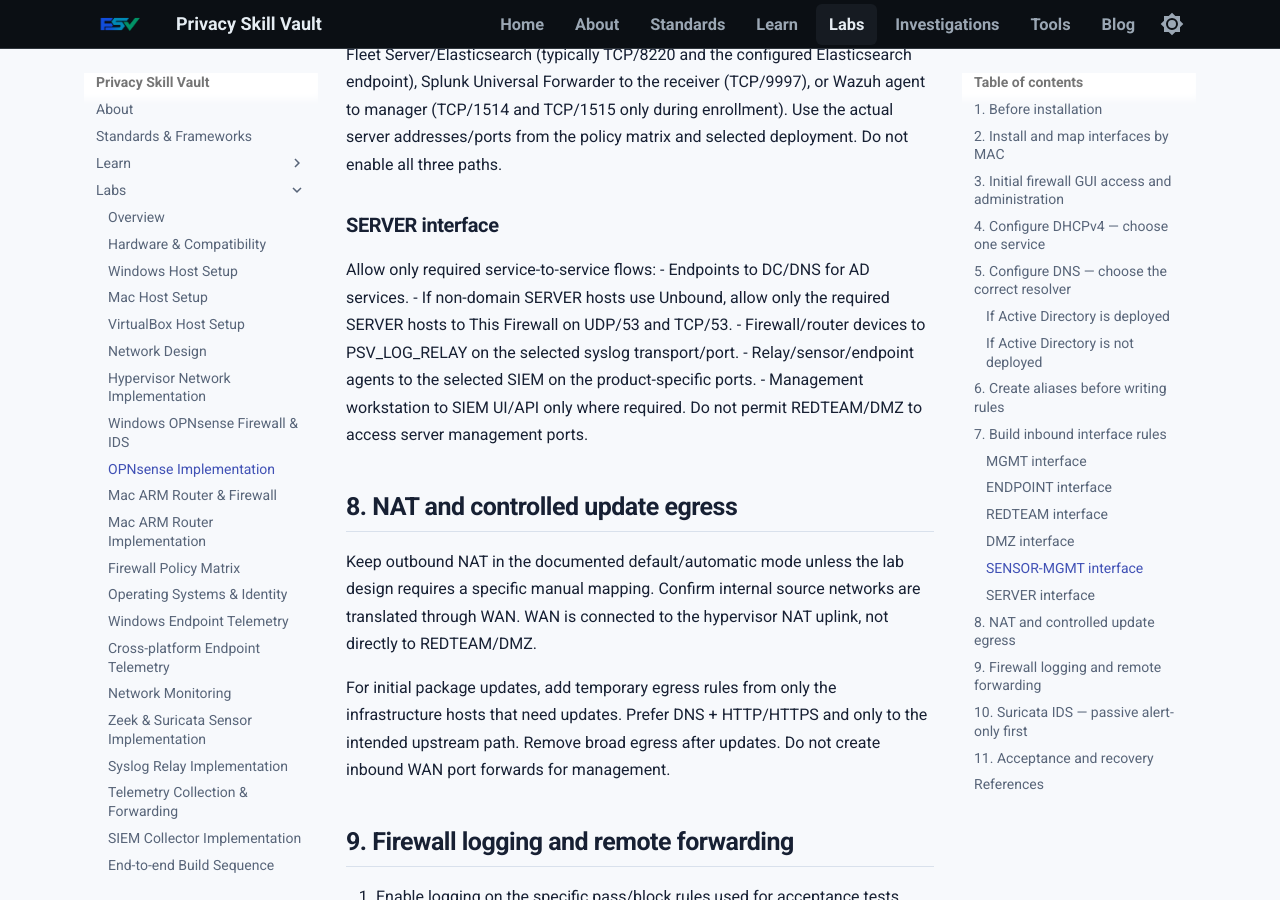
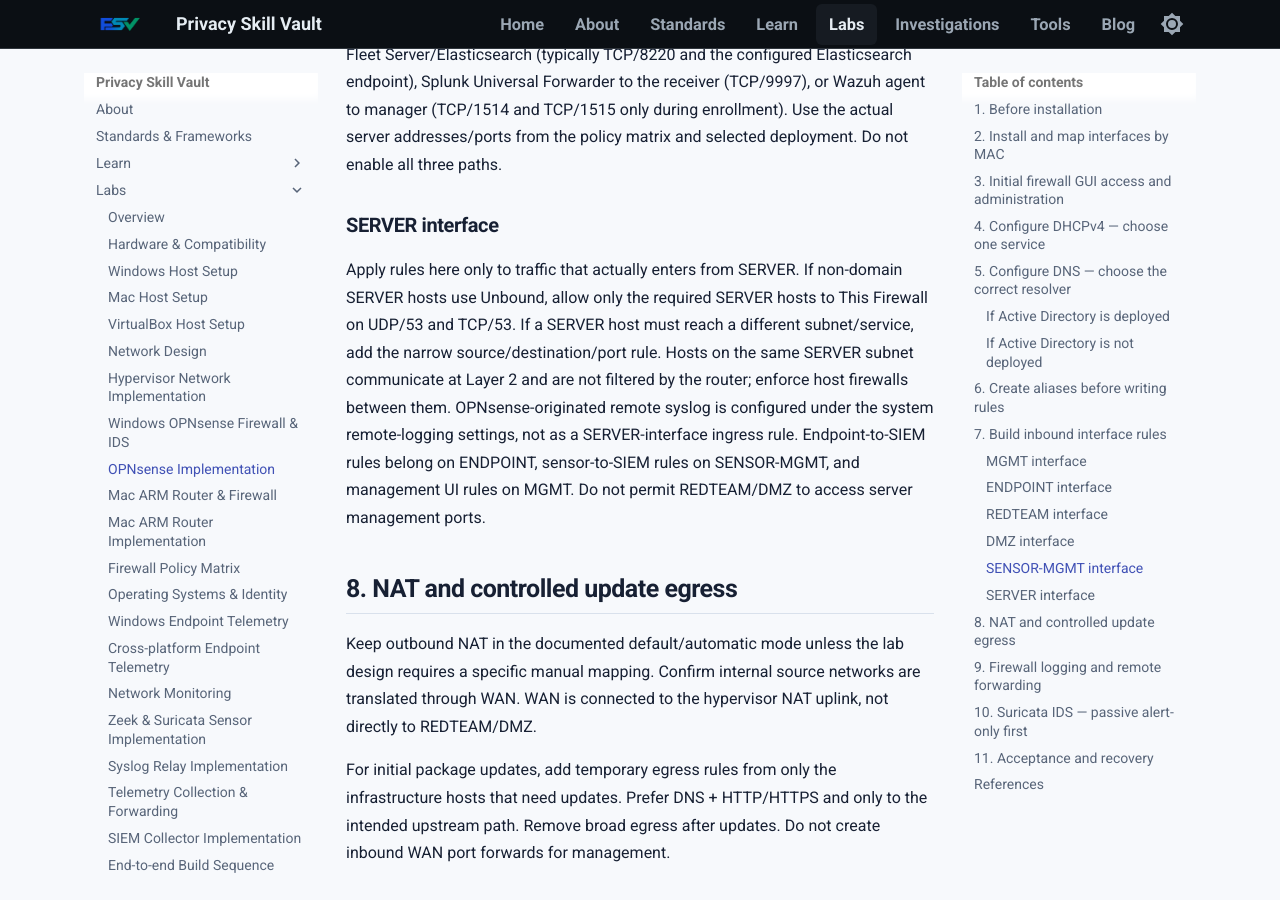
Before and after one commit to PrivacySkillVault/privacyskillvault.github.io, an MkDocs documentation site: the page built from docs/labs/opnsense-implementation.md, in a window 1280 px wide and 900 px high, scrolled down 6207 px. Built offline with MkDocs 1.6.1 and Material for MkDocs 9.7.7, drawn with Linux system fonts in a browser that asks for light colours; some of the changed text lies outside the part shown.

Commit message:
Correct OPNsense rule placement by actual ingress interface and same-subnet behavior

```diff
--- a/docs/labs/opnsense-implementation.md
+++ b/docs/labs/opnsense-implementation.md
@@ -132,7 +132,7 @@ If AD DS is deployed, add narrow rules from ENDPOINT net to PSV_DC_DNS:
 - TCP dynamic RPC range only if required for domain operations/GPO/remote management; scope destination to the DC.
 - UDP/123 to the designated NTP source.
 
-If AD DS is deployed, allow DNS only to the DC and do not permit arbitrary Internet DNS or firewall Unbound as a bypass. If AD DS is not deployed and Unbound is selected, instead allow ENDPOINT net to This Firewall on UDP/53 and TCP/53. Do not enable both patterns unless the host roles explicitly require them. Add SIEM agent/forwarder access later, only after Stage 8 and only to PSV_SIEM/required service ports.
+If AD DS is deployed, allow DNS only to the DC and do not permit arbitrary Internet DNS or firewall Unbound as a bypass. If AD DS is not deployed and Unbound is selected, instead allow ENDPOINT net to This Firewall on UDP/53 and TCP/53. Do not enable both patterns unless the host roles explicitly require them. Add endpoint agent/forwarder access later, only after Stage 8, on this ENDPOINT ingress interface and only to the selected PSV_SIEM address/required ports.
 
 ### REDTEAM interface
 
@@ -152,13 +152,7 @@ After Stage 8, add only the selected SIEM agent flow from 10.10.50.10: Elastic t
 
 ### SERVER interface
 
-Allow only required service-to-service flows:
-- Endpoints to DC/DNS for AD services.
-- If non-domain SERVER hosts use Unbound, allow only the required SERVER hosts to This Firewall on UDP/53 and TCP/53.
-- Firewall/router devices to PSV_LOG_RELAY on the selected syslog transport/port.
-- Relay/sensor/endpoint agents to the selected SIEM on the product-specific ports.
-- Management workstation to SIEM UI/API only where required.
-Do not permit REDTEAM/DMZ to access server management ports.
+Apply rules here only to traffic that actually enters from SERVER. If non-domain SERVER hosts use Unbound, allow only the required SERVER hosts to This Firewall on UDP/53 and TCP/53. If a SERVER host must reach a different subnet/service, add the narrow source/destination/port rule. Hosts on the same SERVER subnet communicate at Layer 2 and are not filtered by the router; enforce host firewalls between them. OPNsense-originated remote syslog is configured under the system remote-logging settings, not as a SERVER-interface ingress rule. Endpoint-to-SIEM rules belong on ENDPOINT, sensor-to-SIEM rules on SENSOR-MGMT, and management UI rules on MGMT. Do not permit REDTEAM/DMZ to access server management ports.
 
 ## 8. NAT and controlled update egress
 
```
